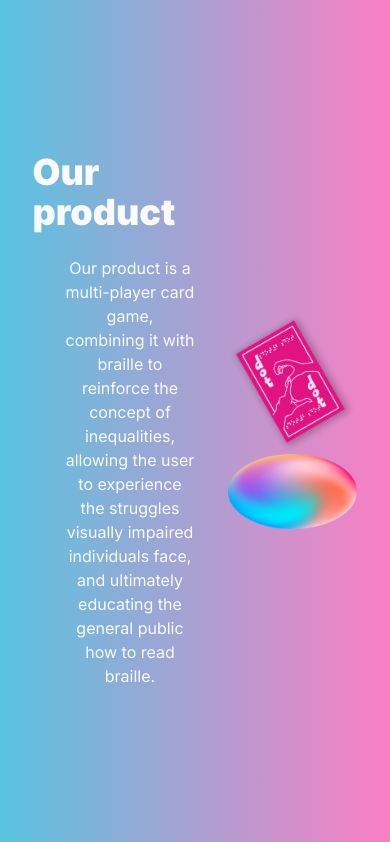
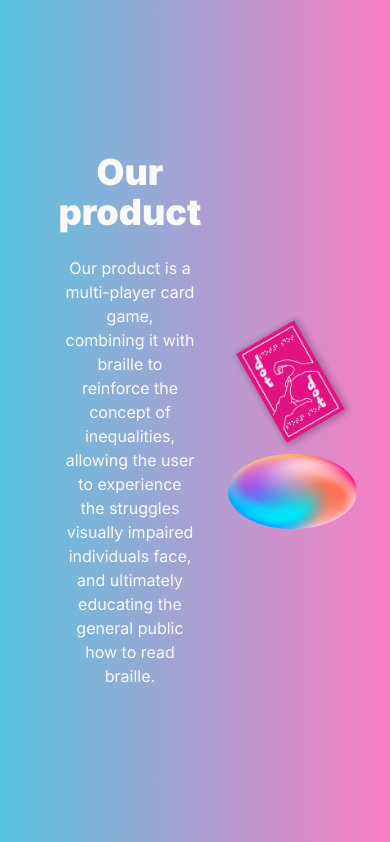
Before and after one commit to DADVDC/JA-Site-, a Next.js app: page /about in a window 390 px wide. Shown: the part 1002-1844 px from the top of the page. Built offline with nearby package versions, Linux system fonts and the light colour scheme.

Commit message:
center text

```diff
--- a/src/app/about/page.tsx
+++ b/src/app/about/page.tsx
@@ -28,7 +28,7 @@ export default function Page() {
 
     <section className="relative min-h-screen flex items-center justify-center w-full h-full">
       <div className="w-1/2 flex flex-col items-center justify-center content-center">
-          <h1 className="font-black text-4xl md:text-7xl">
+          <h1 className="font-black text-4xl md:text-7xl text-center">
             Our product
           </h1>
           <p className="md:text-4xl text-center mt-6 w-2/3">
```
